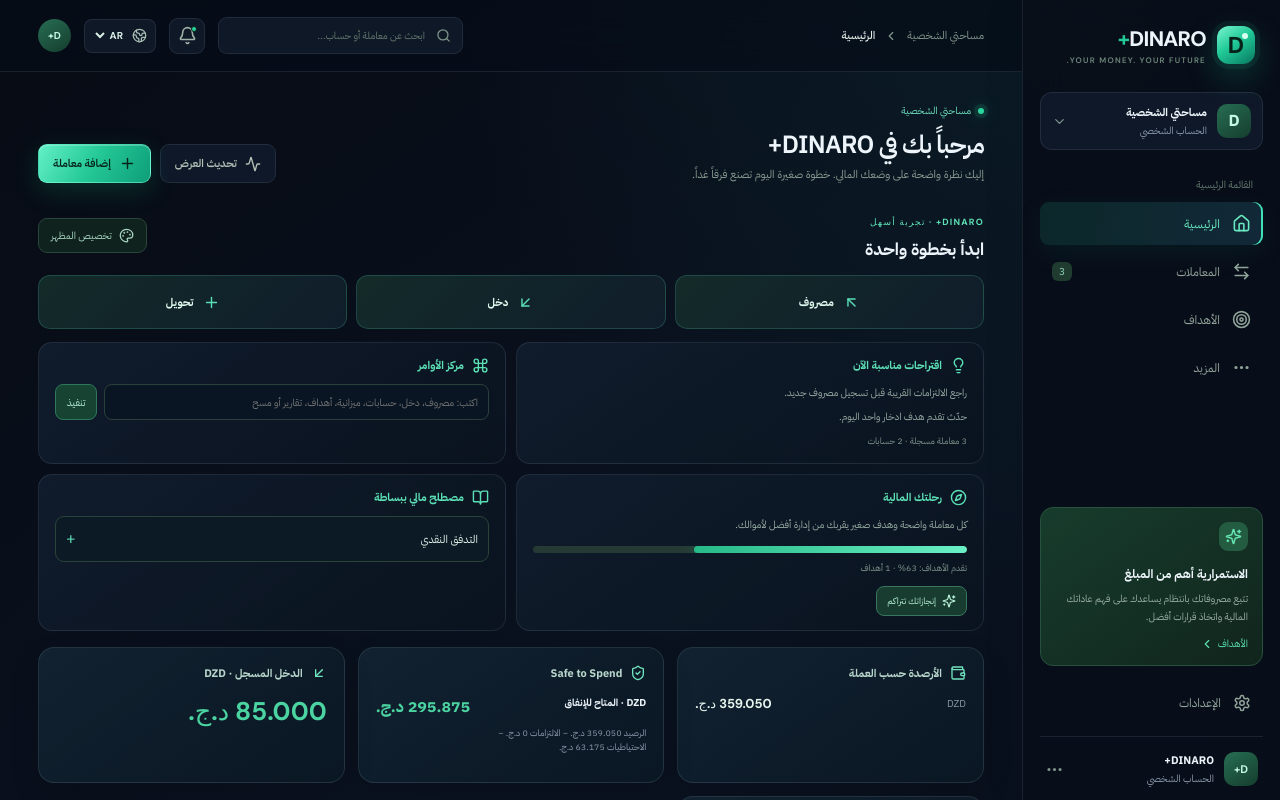
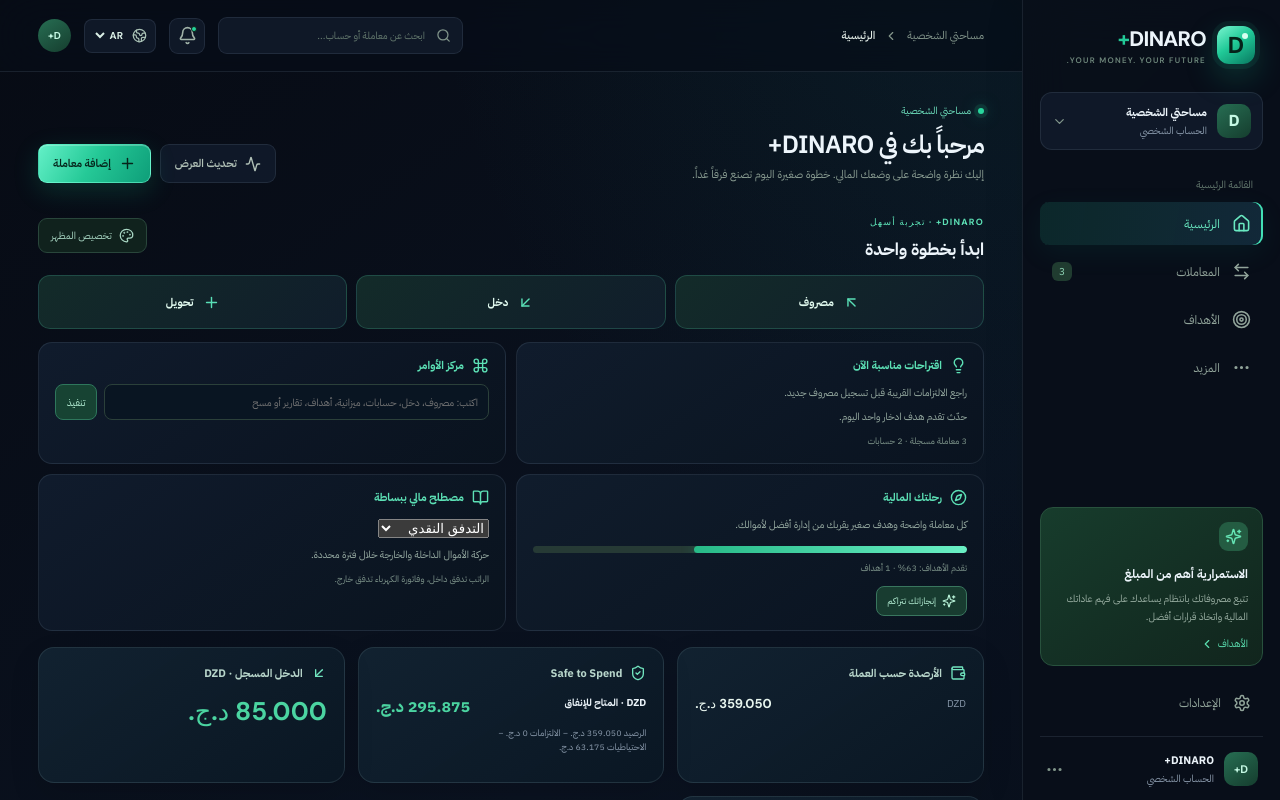
Before and after one commit to ashrefkadi-svg/dinaro, a React (Vite) app: page / in a window 1280 px wide. Shown: the top 800 px of the page. Built offline with nearby package versions, Linux system fonts and the light colour scheme.

Commit message:
Expand plain-language finance glossary in three languages

```diff
--- a/src/EffortlessExperience.tsx
+++ b/src/EffortlessExperience.tsx
@@ -12,8 +12,15 @@ const copy = {
  en:{eyebrow:"DINARO+ · EASIER BY DESIGN",title:"Take one simple step",expense:"Expense",income:"Income",transfer:"Transfer",suggestions:"Useful suggestions",suggestion1:"Review upcoming commitments before recording a new expense.",suggestion2:"Update the progress of one savings goal today.",command:"Quick command center",commandHint:"Type: expense, income, accounts, budget, goals, reports or scan",run:"Go",journey:"Your financial journey",journeyDesc:"Clear records and small goals build stronger money habits.",progress:"Goal progress",guide:"Finance in plain language",term:"Cash flow",definition:"The money moving into and out of your finances over a period of time.",example:"Example: salary is money in; an electricity bill is money out.",themes:"Personalize appearance",celebrate:"Progress worth noticing",celebrateDesc:"Recognize meaningful progress without points, pressure or penalties."},
  fr:{eyebrow:"DINARO+ · PLUS SIMPLE",title:"Une étape à la fois",expense:"Dépense",income:"Revenu",transfer:"Virement",suggestions:"Suggestions utiles",suggestion1:"Vérifiez les échéances avant d'enregistrer une dépense.",suggestion2:"Mettez à jour un objectif d'épargne aujourd'hui.",command:"Centre de commandes",commandHint:"Saisissez : dépense, revenu, comptes, budget, objectifs, rapports ou scan",run:"Ouvrir",journey:"Votre parcours financier",journeyDesc:"Des données claires et de petits objectifs renforcent vos habitudes.",progress:"Progression des objectifs",guide:"La finance en termes simples",term:"Flux de trésorerie",definition:"Les entrées et sorties d'argent pendant une période donnée.",example:"Exemple : le salaire est une entrée, la facture d'électricité une sortie.",themes:"Personnaliser l'apparence",celebrate:"Chaque progrès compte",celebrateDesc:"Valorisez les progrès réels, sans points, pression ni pénalité."}
 };
+const glossary:Record<string,Record<Lang,{label:string;definition:string;example:string}>>={
+ cashflow:{ar:{label:"التدفق النقدي",definition:"حركة الأموال الداخلة والخارجة خلال فترة محددة.",example:"الراتب تدفق داخل، وفاتورة الكهرباء تدفق خارج."},en:{label:"Cash flow",definition:"Money moving into and out of your finances over a period.",example:"Salary is money in; an electricity bill is money out."},fr:{label:"Flux de trésorerie",definition:"Les entrées et sorties d'argent pendant une période.",example:"Le salaire est une entrée ; une facture est une sortie."}},
+ budget:{ar:{label:"الميزانية",definition:"خطة تحدد كيف توزع دخلك على احتياجاتك وادخارك.",example:"تخصص مبلغاً للطعام وآخر للفواتير والادخار."},en:{label:"Budget",definition:"A plan for allocating income to needs, savings and other spending.",example:"You set separate amounts for food, bills and savings."},fr:{label:"Budget",definition:"Un plan qui répartit vos revenus entre besoins et épargne.",example:"Vous prévoyez des montants pour l'alimentation, les factures et l'épargne."}},
+ emergency:{ar:{label:"صندوق الطوارئ",definition:"مدخرات مخصصة للمصاريف الضرورية غير المتوقعة.",example:"إصلاح ضروري أو ظرف طارئ؛ لا يُخلط مع ميزانية الترفيه."},en:{label:"Emergency fund",definition:"Savings reserved for necessary unexpected costs.",example:"A necessary repair or urgent expense, separate from entertainment spending."},fr:{label:"Fonds d'urgence",definition:"Une épargne réservée aux dépenses nécessaires et imprévues.",example:"Une réparation urgente, distincte du budget loisirs."}},
+ debt:{ar:{label:"الدين",definition:"مبلغ يجب عليك سداده لشخص أو جهة وفق اتفاق.",example:"إذا اقترضت 10,000 دج، فهذا مبلغ عليك إرجاعه."},en:{label:"Debt",definition:"Money you owe and are expected to repay under an agreement.",example:"If you borrow 10,000 DZD, you are expected to repay it."},fr:{label:"Dette",definition:"Une somme que vous devez rembourser selon un accord.",example:"Si vous empruntez 10 000 DZD, vous devez les rembourser."}},
+ networth:{ar:{label:"صافي الثروة",definition:"قيمة ما تملكه ناقص ما عليك من ديون.",example:"الأرصدة المسجلة ناقص الديون المسجلة، مع فصل العملات."},en:{label:"Net worth",definition:"The value of what you own minus what you owe.",example:"Recorded account balances minus recorded debts, keeping currencies separate."},fr:{label:"Patrimoine net",definition:"La valeur de vos avoirs moins vos dettes.",example:"Soldes enregistrés moins dettes enregistrées, par devise."}}
+};
 export default function EffortlessExperience({lang,transactions,goals,accounts,bills,onAdd,onNavigate}:Props){
- const t=copy[lang]; const activityCount=transactions.length; const accountCount=accounts.length; const upcomingBills=bills.filter(b=>!b.paid&&b.due>=new Date().toISOString().slice(0,10)).sort((a,b)=>a.due.localeCompare(b.due)); const suggestionOne=upcomingBills.length?(lang==="ar"?"لديك "+upcomingBills.length+" فاتورة قادمة؛ راجع مواعيدها قبل الإنفاق.":lang==="fr"?"Vous avez "+upcomingBills.length+" échéance(s) à venir.":"You have "+upcomingBills.length+" upcoming bill(s) to review."):goals.length===0?(lang==="ar"?"أنشئ هدف ادخار بسيطاً لتبدأ بتتبع تقدمك.":lang==="fr"?"Créez un objectif d’épargne simple pour suivre vos progrès.":"Create a simple savings goal to start tracking progress."):t.suggestion1; const [command,setCommand]=useState(""); const [guideOpen,setGuideOpen]=useState(false); const [celebrated,setCelebrated]=useState(false);
+ const t=copy[lang]; const activityCount=transactions.length; const accountCount=accounts.length; const upcomingBills=bills.filter(b=>!b.paid&&b.due>=new Date().toISOString().slice(0,10)).sort((a,b)=>a.due.localeCompare(b.due)); const suggestionOne=upcomingBills.length?(lang==="ar"?"لديك "+upcomingBills.length+" فاتورة قادمة؛ راجع مواعيدها قبل الإنفاق.":lang==="fr"?"Vous avez "+upcomingBills.length+" échéance(s) à venir.":"You have "+upcomingBills.length+" upcoming bill(s) to review."):goals.length===0?(lang==="ar"?"أنشئ هدف ادخار بسيطاً لتبدأ بتتبع تقدمك.":lang==="fr"?"Créez un objectif d’épargne simple pour suivre vos progrès.":"Create a simple savings goal to start tracking progress."):t.suggestion1; const [command,setCommand]=useState(""); const [guideOpen,setGuideOpen]=useState(false); const [termKey,setTermKey]=useState("cashflow"); const termInfo=glossary[termKey][lang]; const [celebrated,setCelebrated]=useState(false);
  const totalGoals=goals.length; const progress=totalGoals?Math.round(goals.reduce((s,g)=>s+Math.min(1,g.saved/Math.max(1,g.target)),0)/totalGoals*100):0;
  const recent=useMemo(()=>{try{const x=JSON.parse(localStorage.getItem("dinaro-page-usage")||"{}") as Record<string,number>;return Object.entries(x).sort((a,b)=>b[1]-a[1]).slice(0,2).map(x=>x[0])}catch{return []}},[]);
  const runCommand=()=>{const q=command.trim().toLocaleLowerCase();if(!q)return;const routes:[string,string[]][]=[["expense",["مصروف","expense","dépense"]],["income",["دخل","income","revenu"]],["accounts",["حساب","accounts","comptes"]],["budget",["ميزانية","budget"]],["goals",["هدف","أهداف","goal","objectif"]],["reports",["تقرير","تقارير","report","rapport"]],["scan",["مسح","scan"]]];for(const [target,words] of routes){if(words.some(w=>q.includes(w))){if(target==="expense"||target==="income")onAdd(target);else onNavigate(target);setCommand("");return}}onNavigate("search");};
@@ -27,7 +34,7 @@ export default function EffortlessExperience({lang,transactions,goals,accounts,b
    <article className="effortless-card"><header><Lightbulb size={17}/><b>{t.suggestions}</b></header><p>{suggestionOne}</p><p>{t.suggestion2}</p><small className="effortless-data-hint">{activityCount} {lang==="ar"?"معاملة مسجلة":lang==="fr"?"transactions enregistrées":"recorded transactions"} · {accountCount} {lang==="ar"?"حسابات":lang==="fr"?"comptes":"accounts"}</small>{recent.length>0&&<div className="effortless-recent"><small>{lang==="ar"?"الأقسام الأكثر استخداماً":lang==="fr"?"Sections les plus utilisées":"Most used sections"}</small>{recent.map(x=><button key={x} onClick={()=>onNavigate(x)}>{routeLabels[x]||x}</button>)}</div>}</article>
    <article className="effortless-card"><header><Command size={17}/><b>{t.command}</b></header><div className="effortless-command"><input value={command} onChange={e=>setCommand(e.target.value)} onKeyDown={e=>{if(e.key==="Enter")runCommand()}} placeholder={t.commandHint}/><button onClick={runCommand}>{t.run}</button></div></article>
    <article className="effortless-card"><header><Compass size={17}/><b>{t.journey}</b></header><p>{t.journeyDesc}</p><div className="effortless-progress"><i style={{width:progress+"%"}}/></div><small>{t.progress}: {progress}% · {totalGoals} {lang==="ar"?"أهداف":lang==="fr"?"objectifs":"goals"}</small>{progress>=25&&!celebrated&&<button className="effortless-celebrate" onClick={()=>setCelebrated(true)}><Sparkles size={14}/>{t.celebrate}</button>}{celebrated&&<small>{t.celebrateDesc}</small>}</article>
-   <article className="effortless-card"><header><BookOpen size={17}/><b>{t.guide}</b></header><button className="effortless-term" onClick={()=>setGuideOpen(x=>!x)}>{t.term} <span>{guideOpen?"−":"+"}</span></button>{guideOpen&&<><p>{t.definition}</p><small>{t.example}</small></>}</article>
+   <article className="effortless-card"><header><BookOpen size={17}/><b>{t.guide}</b></header><select className="effortless-glossary-select" value={termKey} onChange={e=>setTermKey(e.target.value)}>{Object.entries(glossary).map(([key,translations])=><option key={key} value={key}>{translations[lang].label}</option>)}</select><p>{termInfo.definition}</p><small className="effortless-data-hint">{termInfo.example}</small></article>
   </div>
  </section>;
 }
```
